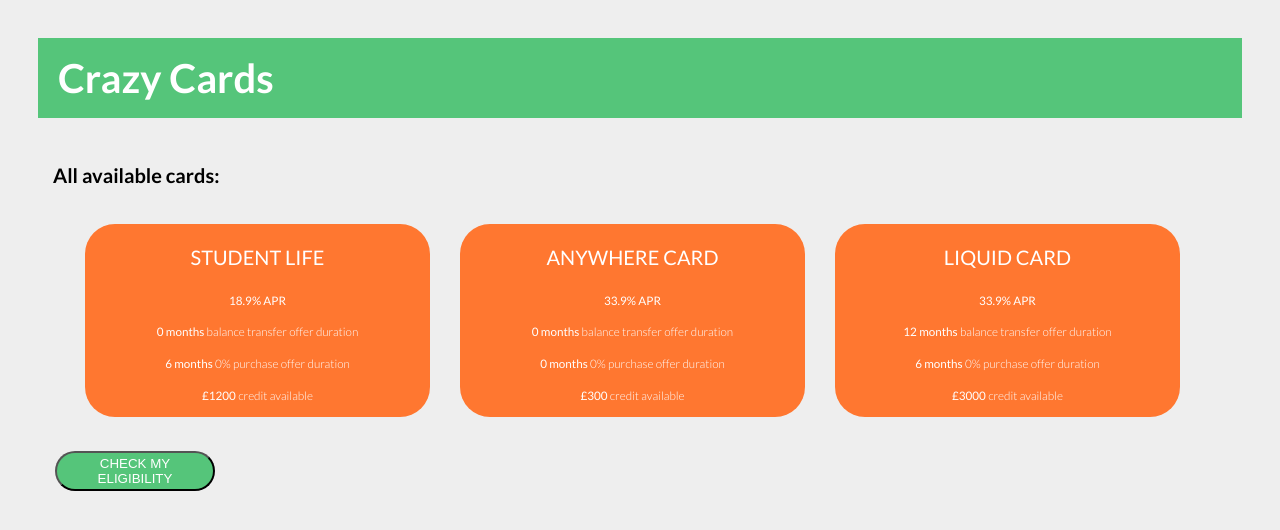
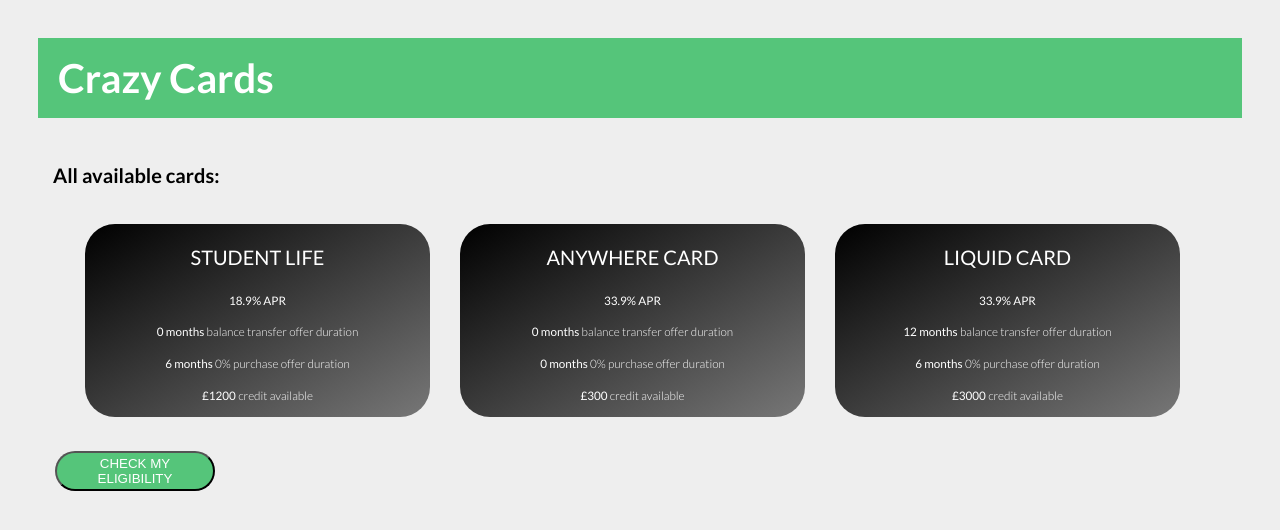
Before and after one commit to revilo1882/crazy-cards, a React (Create React App) app: page / in a window 1280 px wide. Shown: the top 530 px of the page. Built offline with nearby package versions, Linux system fonts and the light colour scheme.

Commit message:
Add gradient to cards style and add tests

```diff
--- a/src/css/style.css
+++ b/src/css/style.css
@@ -61,7 +61,7 @@ body {
   margin-bottom: 1.5rem;
   text-align: center;
   height: 100%;
-  background-color: #ff7730;
+  background-image: linear-gradient(to right bottom, #000, #777);
   position: relative;
   transition: all .5s;
   color: #fff; }
@@ -81,7 +81,7 @@ body {
       font-weight: 300;
       display: inline-block; }
   .card-selected {
-    background-color: #ffb900;
+    background-image: linear-gradient(to right bottom, #ff7730, #ffb900);
     color: #000; }
   .card:hover {
     transform: translateY(-0.3rem);
--- a/src/data/fixtures.js
+++ b/src/data/fixtures.js
@@ -10,7 +10,7 @@ export const cards = [
       validEmploymentStatus: ['Student'],
       minimumAnnualIncome: 0
     },
-    selected: false
+    selected: true
   },
   {
     id: 1,
--- a/src/scss/components/_card.scss
+++ b/src/scss/components/_card.scss
@@ -14,7 +14,7 @@
   margin-bottom: $gutter-vertical;
   text-align: center;
   height: 100%;
-  background-color: $color-secondary-dark;
+  background-image: linear-gradient(to right bottom, $color-black, $color-grey-dark);
   position: relative;
   transition: all .5s;
   color: $color-white;
@@ -46,14 +46,12 @@
   }
 
   &-selected {
-    background-color: $color-secondary-light;
+    background-image: linear-gradient(to right bottom, $color-secondary-dark, $color-secondary-light);
     color: $color-black;
   }
 
   &:hover {
     transform: translateY(-.3rem);
-    // background-color: $color-secondary-light;
-    // color: $color-black;
     cursor: pointer;
     box-shadow: 0 1.5rem 4rem rgba($color-black, .5);
   }
```
Also changed, not shown: 1 other file (tests, documents, lock files or other folders).
